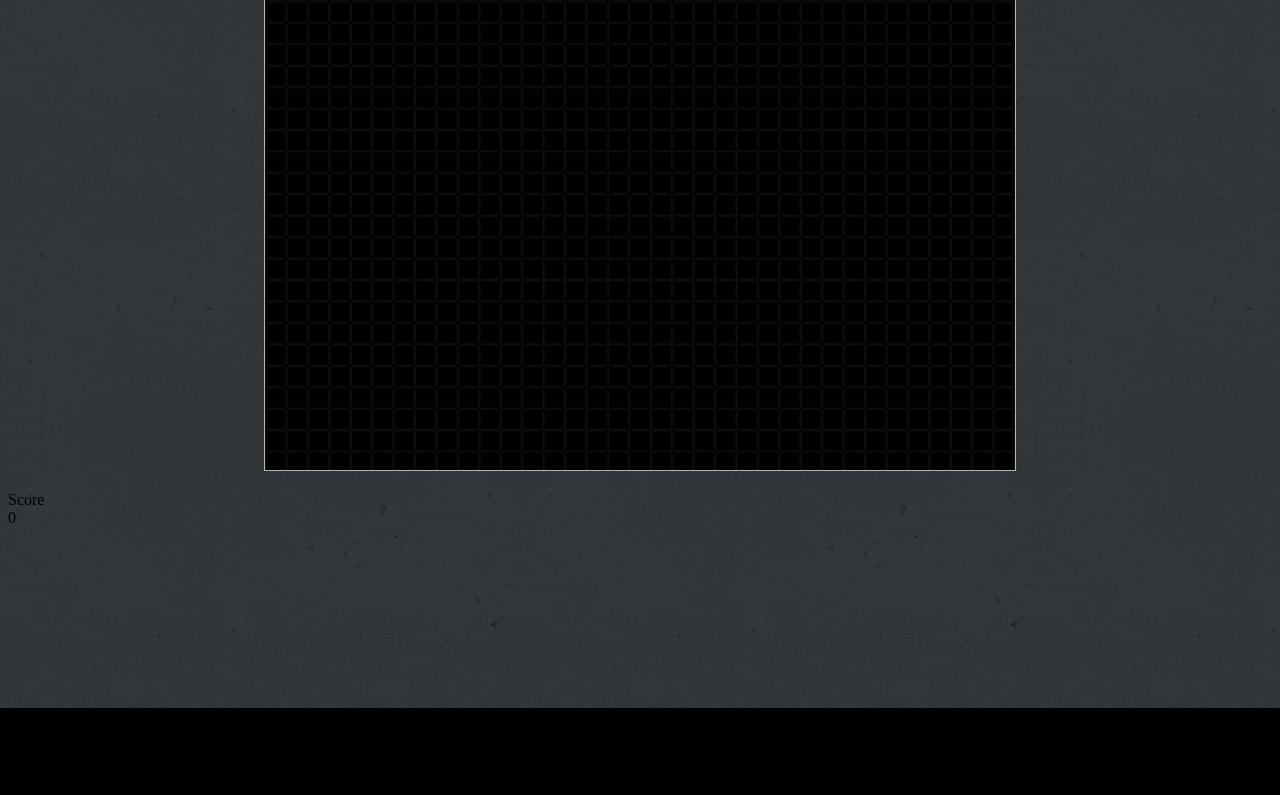
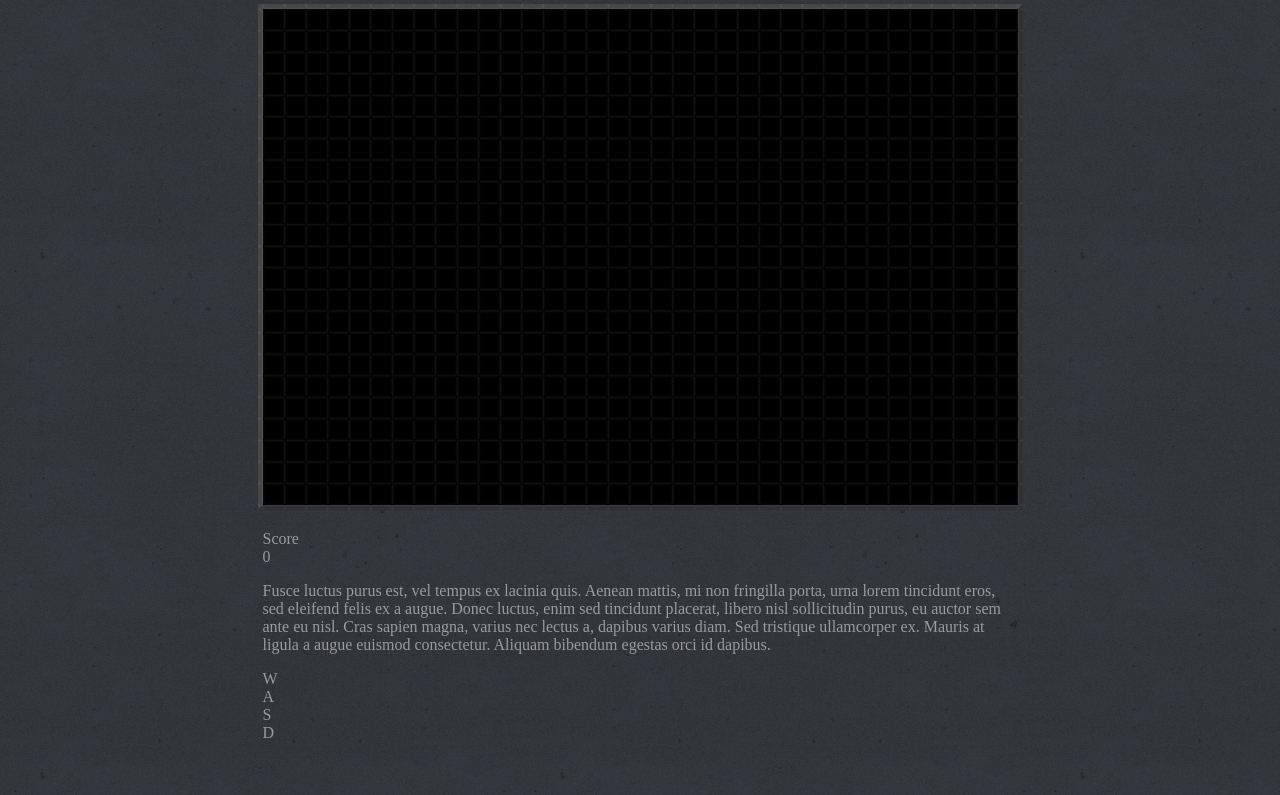
Before and after one commit to basicjohn/blockade-snake, a plain HTML site: page index.html in a window 1280 px wide. Shown: the part 92-887 px from the top of the page. Before the commit the page ends 800 px from the top, so only its background shows below. Drawn offline with Linux system fonts and the light colour scheme.

Commit message:
add page elements

```diff
--- a/index.html
+++ b/index.html
@@ -11,12 +11,21 @@
           <div id="snake"></div>
           <div id="food"></div>
       </div>
-      <div id="score">
+      <div id="info-board">
         <!-- Display score, credits, and graphical represenation of the keys -->
         <div class="score-container">
           <div class="score-label">Score</div>
           <div class="score-value">0</div>
         </div>
+        <div id="about-snake">
+          <p>Fusce luctus purus est, vel tempus ex lacinia quis. Aenean mattis, mi non fringilla porta, urna lorem tincidunt eros, sed eleifend felis ex a augue. Donec luctus, enim sed tincidunt placerat, libero nisl sollicitudin purus, eu auctor sem ante eu nisl. Cras sapien magna, varius nec lectus a, dapibus varius diam. Sed tristique ullamcorper ex. Mauris at ligula a augue euismod consectetur. Aliquam bibendum egestas orci id dapibus.</p>
+        </div>
+        <div>
+          <div class="key-label">W</div>
+          <div class="key-label">A</div>
+          <div class="key-label">S</div>
+          <div class="key-label">D</div>
+        </div>
       </div>
   </body>
 </html>
--- a/styles/style.css
+++ b/styles/style.css
@@ -2,10 +2,11 @@ body {
   background-color: #000;
   background-image: url('/images/concrete_wall.png');
   background-repeat: repeat;
+  padding: 25px;
 }
 
 h1 {
-  color: #fff;
+  color: rgba(255, 255, 255, 0.5);
   text-align: center;
   font-size: 2em;
   font-family: 'Open Sans', sans-serif;
@@ -20,9 +21,10 @@ h1 {
   background-size: 40%;
   background-repeat: repeat;
   background-position: top left;
-  width: 750px;
-  height: 490px;
-  border: 1px solid rgba(255, 255, 255, 0.7);
+  width: 755px;
+  height: 496px;
+  border: 5px solid rgba(255, 255, 255, 0.275);
+  border-style: outset;
   margin: 20px auto;
 }
 
@@ -30,3 +32,9 @@ h1 {
   width: 30px;
   height: 30px;
 }
+
+#info-board {
+  width: 755px;
+  margin: 20px auto;
+  color: rgba(255, 255, 255, 0.5);
+}
```
